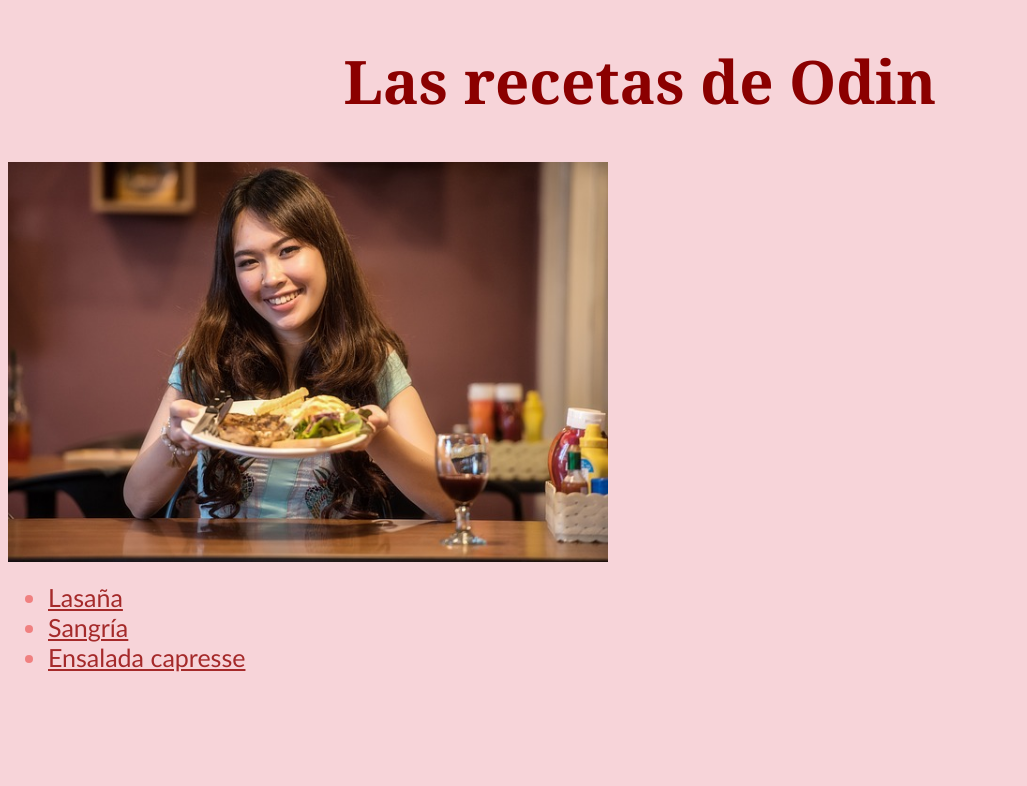
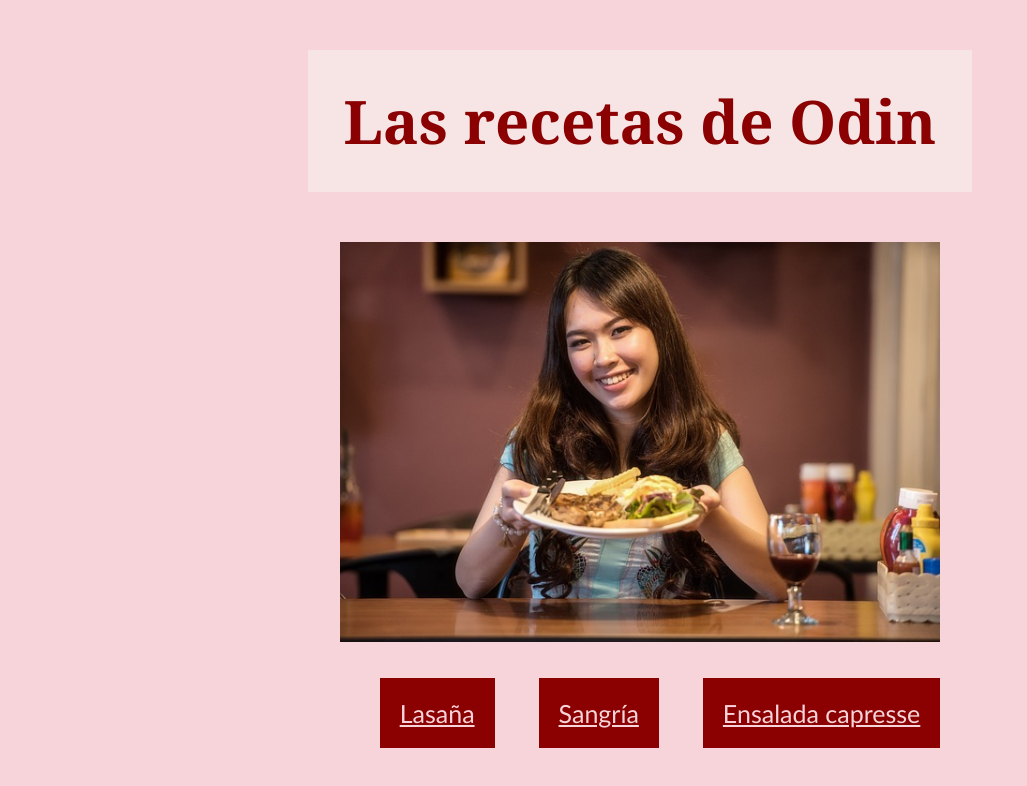
Before and after one commit to RuthRodriguezTF/odin-recipes, a plain HTML site: page index.html in a window 1280 px wide. Shown: the whole page, without its empty margins (0-1027 px from the left). Drawn offline with Linux system fonts and the light colour scheme.

Commit message:
Block and inline

```diff
--- a/style.css
+++ b/style.css
@@ -3,6 +3,10 @@ background-color: rgb(247, 212, 217);
 }
 
 h1 {
+    background-color: rgb(247, 228, 228);
+    display: block;
+    margin: 50px 300px;
+    padding: 30px 8px;
     font-family: Georgia, Garamond,serif;
     text-align: center;
     font-weight: bold;
@@ -11,17 +15,22 @@ h1 {
 }
 
 img {
+    display: block;
+    margin:auto;
     height: 400px;
     width: auto;
 }
 
 li,
 a {
+    background-color: darkred;
+    display: inline-block;
+    margin: 20px;
     font-family: "Trebuchet MS", Tahoma, sans-serif;
     font-size: 25px;
-    color: brown;
+    color: rgb(247, 212, 217);
 }
 
-li {
-    color: lightcoral;
+ul {
+    text-align: center;
 }
```
